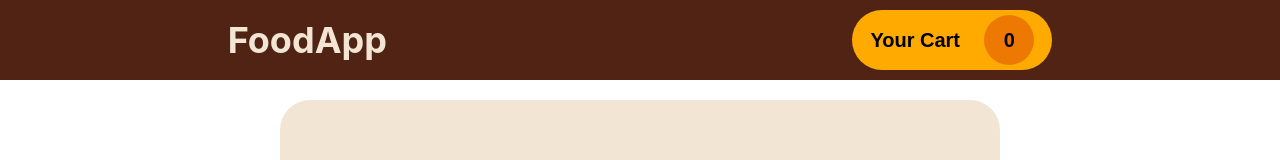
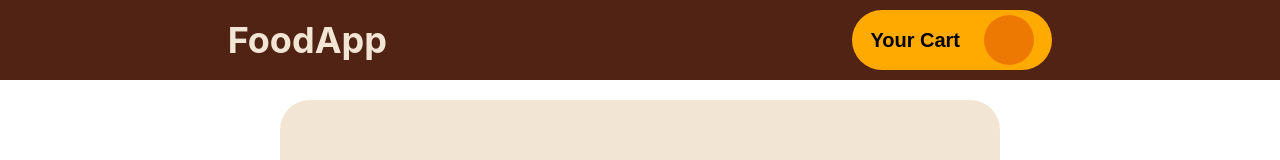
Before and after one commit to helderme/project-food-app, a React (Create React App) app: page / in a window 1280 px wide. Shown: the top 160 px of the page. Built offline with nearby package versions, Linux system fonts and the light colour scheme.

Commit message:
feat(component): :sparkles: bump effect for cart button

```diff
--- a/src/components/Header.js
+++ b/src/components/Header.js
@@ -1,13 +1,30 @@
-import React from 'react';
+import React, { useContext, useEffect, useState } from 'react';
 import './Header.css';
+import AppContext from '../context/AppContext';
 
 function Header() {
+  const THREE_HUNDRED = 300;
+  const { cartQuantity } = useContext(AppContext);
+  const [bump, setBump] = useState(false);
+
+  useEffect(() => {
+    setBump(true);
+    const timer = setTimeout(() => {
+      setBump(false);
+    }, THREE_HUNDRED);
+    return () => {
+      clearTimeout(timer);
+    };
+  }, [cartQuantity]);
+
   return (
     <div className="header">
       <p className="header-title">FoodApp</p>
-      <button type="button" className="header-cart-button">
+      <button type="button" className={ `header-cart-button ${bump ? 'bump' : ''}` }>
         <span>Your Cart</span>
-        <span className="header-cart-quantity"> 0 </span>
+        <span className="header-cart-quantity">
+          { cartQuantity }
+        </span>
       </button>
     </div>
   );
```
